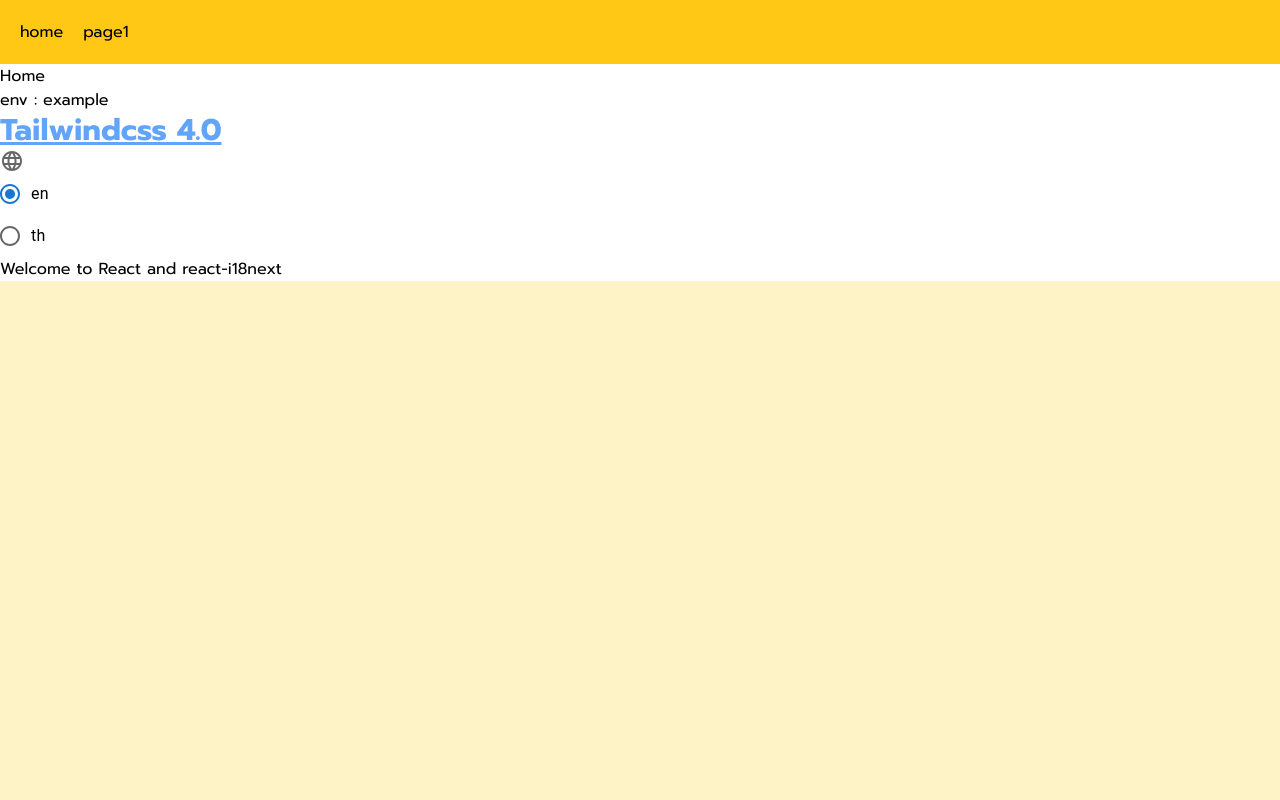
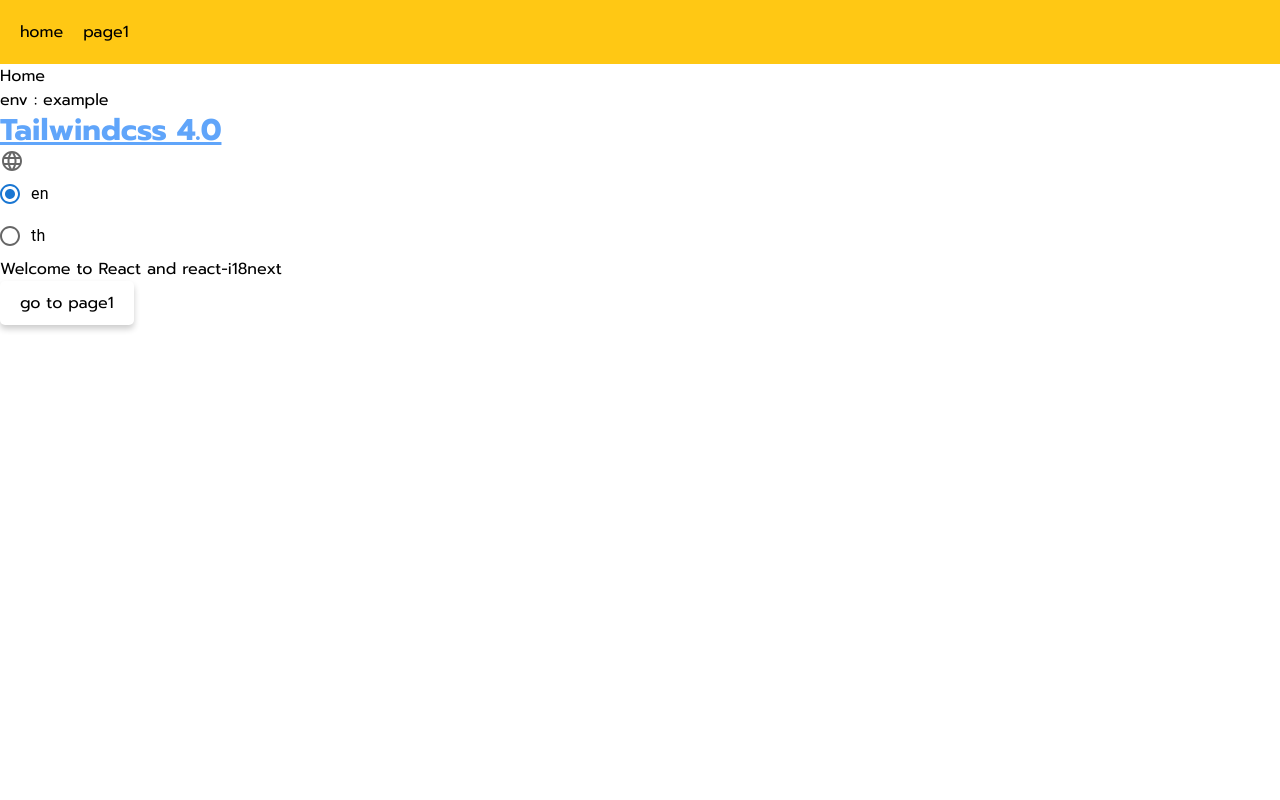
Before and after one commit to Luxia001/React_template, a React (Vite) app: page / in a window 1280 px wide. Shown: the top 800 px of the page. Built offline with nearby package versions, Linux system fonts and the light colour scheme.

Commit message:
style: :bricks: mui style

```diff
--- a/src/main.tsx
+++ b/src/main.tsx
@@ -1,17 +1,19 @@
 import "./index.css";
-import React from "react";
 import ReactDOM from "react-dom/client";
 import App from "./App.tsx";
 import "./i18n";
 import { BrowserRouter } from "react-router";
 import { HelmetProvider } from "react-helmet-async";
+import { StyledEngineProvider } from "@mui/material";
+import GlobalStyles from "@mui/material/GlobalStyles";
 
 ReactDOM.createRoot(document.getElementById("root")!).render(
-  <React.StrictMode>
+  <StyledEngineProvider injectFirst>
+    <GlobalStyles styles="@layer theme, base, mui, components, utilities;" />
     <HelmetProvider>
       <BrowserRouter>
         <App />
       </BrowserRouter>
     </HelmetProvider>
-  </React.StrictMode>
+  </StyledEngineProvider>
 );
--- a/src/pages/home.tsx
+++ b/src/pages/home.tsx
@@ -1,4 +1,4 @@
-import React, { useEffect } from "react";
+import { useEffect } from "react";
 import FormControlLabel from "@mui/material/FormControlLabel";
 import { FormControl, FormLabel, Radio, RadioGroup } from "@mui/material";
 
@@ -35,6 +35,7 @@
           }}
         >
           <FormControlLabel
+            className=""
             value="en"
             control={<Radio />}
             label="en"
@@ -47,7 +48,6 @@
         </RadioGroup>
       </FormControl>
       <h1>{t("Welcome to React")}</h1>
-      <div className=" bg-amber-100 h-screen "></div>
       <button onClick={() => navigate("/page1")}>go to page1</button>
     </div>
   );
```
